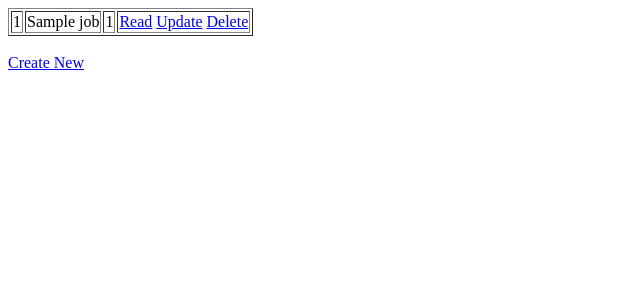
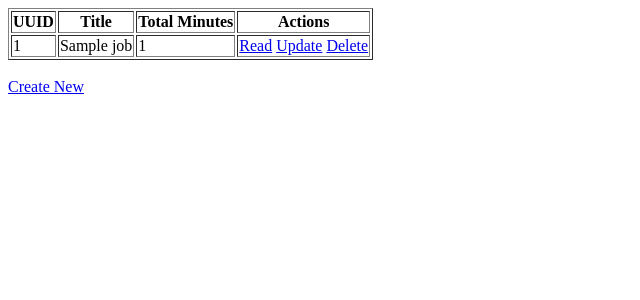
Before and after one commit to hestinr12/hire_esquire_challenge, a Django app: template time_keeper/templates/time_keeper/job_index.html in a window 1280 px wide. Shown: the top 300 px of the page, without its empty margins (0-640 px from the left). Run offline with Django 3.2, Linux system fonts and the light colour scheme; the template is opened without the code that fills it: most values are stand-ins (such as "Sample title", 1, 10 or a date in 2020); data that the repository does not hold is empty.

Commit message:
resolves import errors and adds table headers to job_index

```diff
--- a/time_keeper/templates/time_keeper/job_index.html
+++ b/time_keeper/templates/time_keeper/job_index.html
@@ -1,5 +1,9 @@
 <table border=1>
 	{% for job in jobs %}
+		<th>UUID</th>
+		<th>Title</th>
+		<th>Total Minutes</th>
+		<th>Actions</th>
 		<tr>
 			<td>{{ job.id }}</td>
 			<td>{{ job.title }}</td>
--- a/time_keeper/views.py
+++ b/time_keeper/views.py
@@ -1,5 +1,6 @@
 from django.shortcuts import get_list_or_404, get_object_or_404, \
     redirect, render
+from django.core.urlresolvers import reverse
 from django.http import HttpResponseBadRequest
 
 from .models import Job, TimeEntry
```
